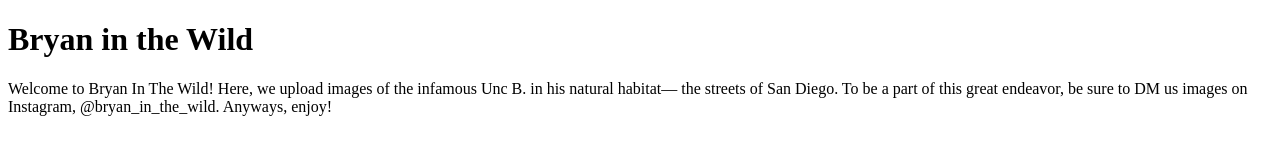
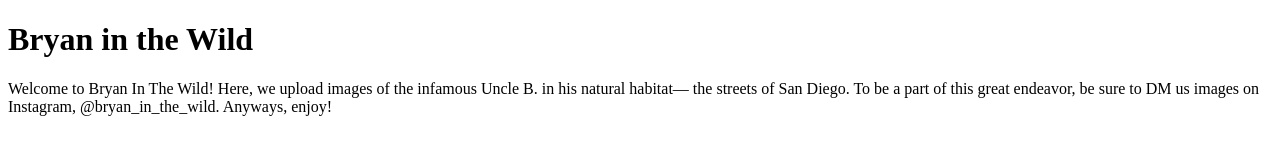
Before and after one commit to bryaninthewild/bryaninthewild.github.io, a plain HTML site: page index.html in a window 1280 px wide. Drawn offline with Linux system fonts and the light colour scheme.

Commit message:
Update index.html

```diff
--- a/index.html
+++ b/index.html
@@ -7,6 +7,6 @@
 
   <body>
     <h1>Bryan in the Wild</h1>
-    <p>Welcome to Bryan In The Wild! Here, we upload images of the infamous Unc B. in his natural habitat— the streets of San Diego. To be a part of this great endeavor, be sure to DM us images on Instagram, @bryan_in_the_wild. Anyways, enjoy!</p>
+    <p>Welcome to Bryan In The Wild! Here, we upload images of the infamous Uncle B. in his natural habitat— the streets of San Diego. To be a part of this great endeavor, be sure to DM us images on Instagram, @bryan_in_the_wild. Anyways, enjoy!</p>
   </body>
 </html>
```
